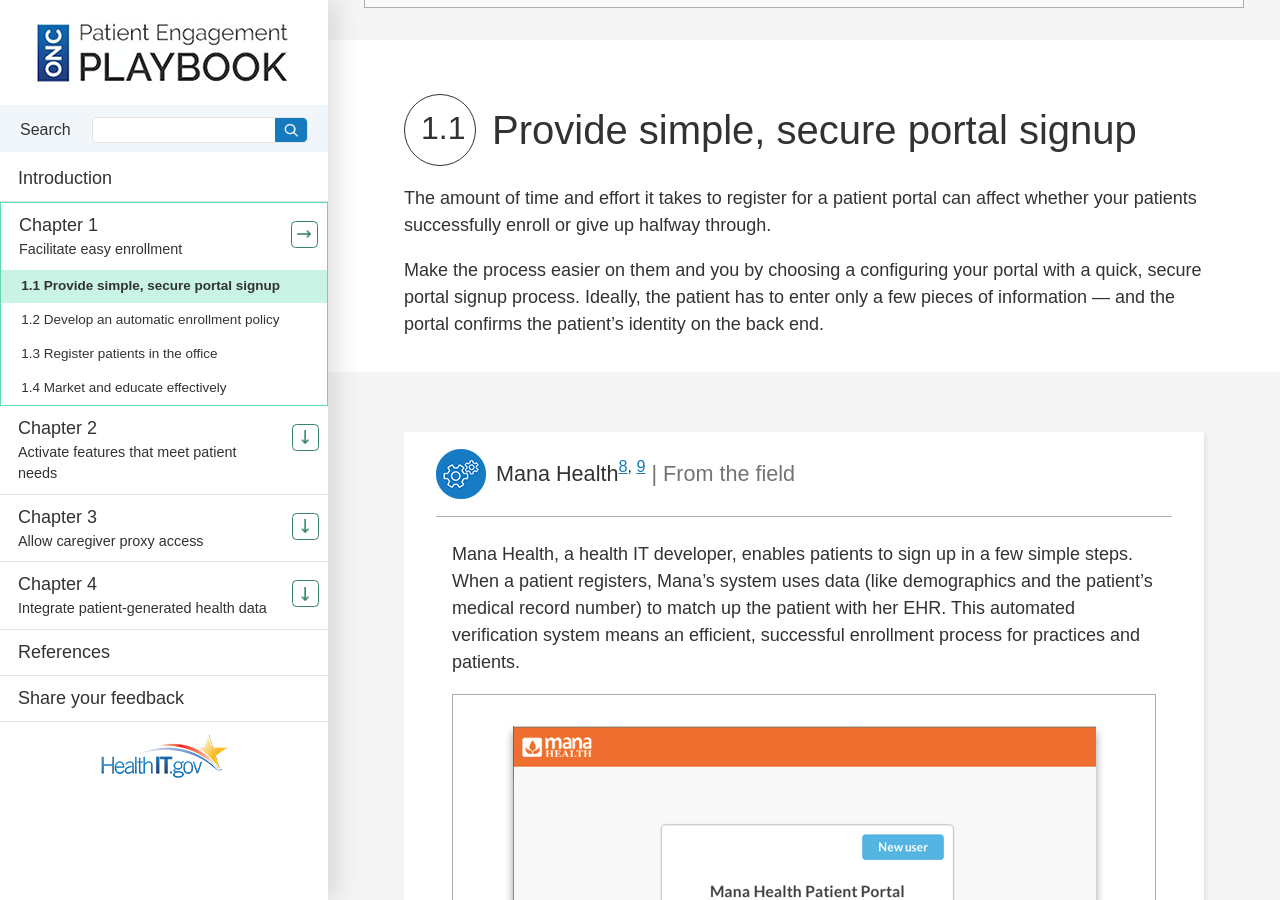
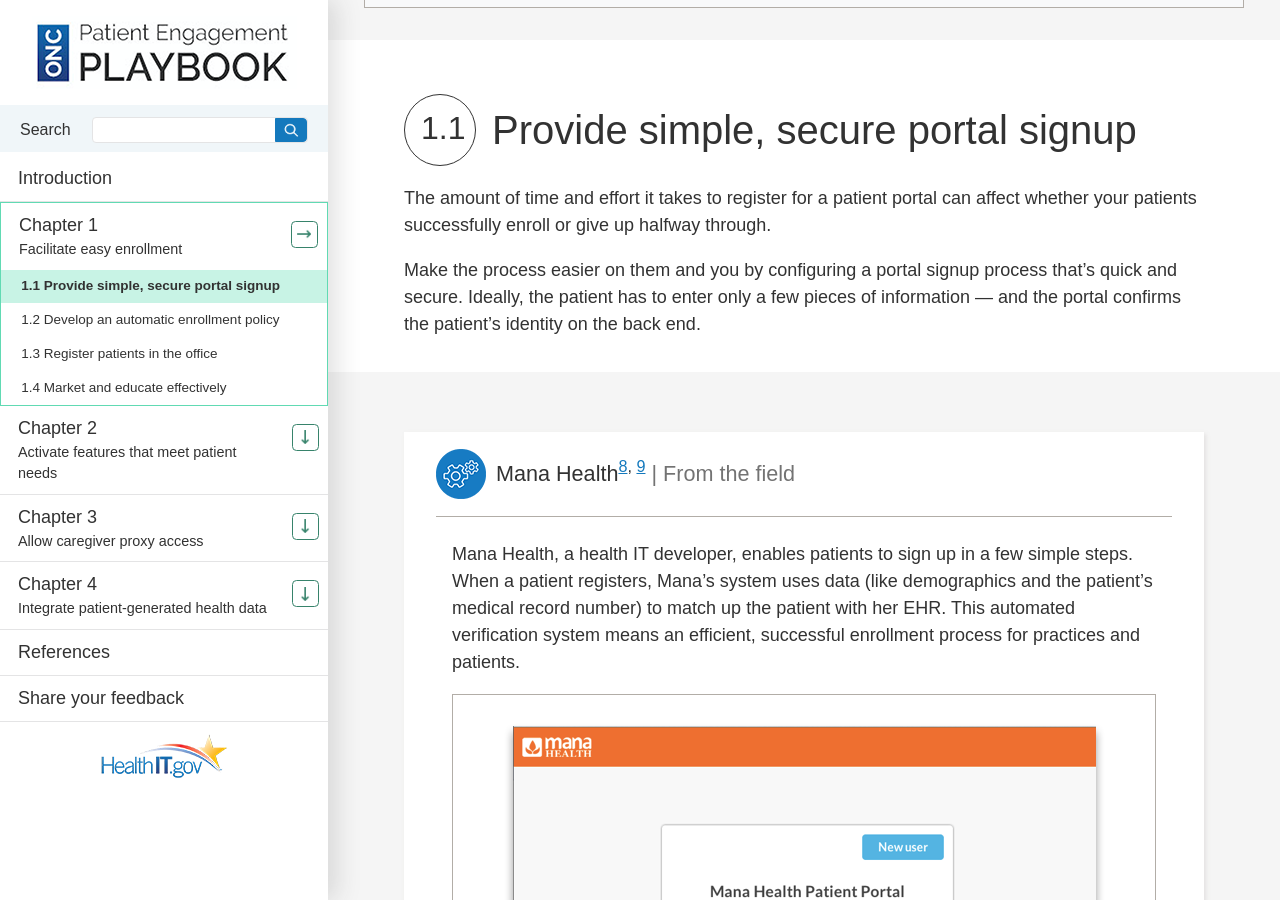
Before and after one commit to SriGovHealth/ONCHITPlaybook, a Jekyll site: the page built from _content/chapter-1.html, in a window 1280 px wide and 900 px high, scrolled down 1567 px. Built offline with Jekyll 4.4.1, drawn with Linux system fonts in a browser that asks for light colours.

Commit message:
content edit

```diff
--- a/_content/chapter-1.html
+++ b/_content/chapter-1.html
@@ -66,7 +66,7 @@ tweet: "Use the ONC Patient Engagement Playbook to facilitate easy enrollment in
 
       <p>The amount of time and effort it takes to register for a patient portal can affect whether your patients successfully enroll or give up halfway through.</p>
 
-      <p>Make the process easier on them and you by choosing a configuring your portal with a quick, secure portal signup process. Ideally, the patient has to enter only a few pieces of information &mdash; and the portal confirms the patient&rsquo;s identity on the back end.</p>
+      <p>Make the process easier on them and you by configuring a portal signup process that&rsquo;s quick and secure. Ideally, the patient has to enter only a few pieces of information &mdash; and the portal confirms the patient&rsquo;s identity on the back end.</p>
 
     </div> <!-- /grid-12 -->
   </div><!-- /row -->
```
